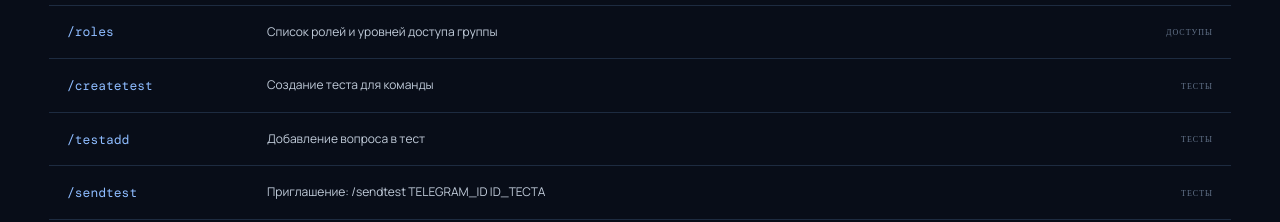
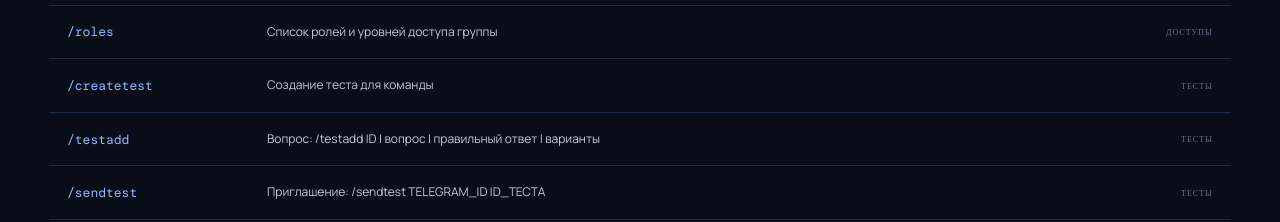
Before and after one commit to Mark2312-eng/F-rum-Bot, a plain HTML site: page sites/info/index.html in a window 1280 px wide. Shown: the part 2760-2982 px from the top of the page. Drawn offline with nearby package versions, Linux system fonts and the light colour scheme.

Commit message:
Document the test question command format

```diff
--- a/sites/info/index.html
+++ b/sites/info/index.html
@@ -81,7 +81,7 @@
         <div><code>/modlog</code><span>Журнал действий модерации</span><small>МОДЕРАЦИЯ</small></div>
         <div><code>/roles</code><span>Список ролей и уровней доступа группы</span><small>ДОСТУПЫ</small></div>
         <div><code>/createtest</code><span>Создание теста для команды</span><small>ТЕСТЫ</small></div>
-        <div><code>/testadd</code><span>Добавление вопроса в тест</span><small>ТЕСТЫ</small></div>
+        <div><code>/testadd</code><span>Вопрос: /testadd ID | вопрос | правильный ответ | варианты</span><small>ТЕСТЫ</small></div>
         <div><code>/sendtest</code><span>Приглашение: /sendtest TELEGRAM_ID ID_ТЕСТА</span><small>ТЕСТЫ</small></div>
         <div><code>/testresults</code><span>Просмотр результатов тестирования по ID теста</span><small>ТЕСТЫ</small></div>
       </div>
```
